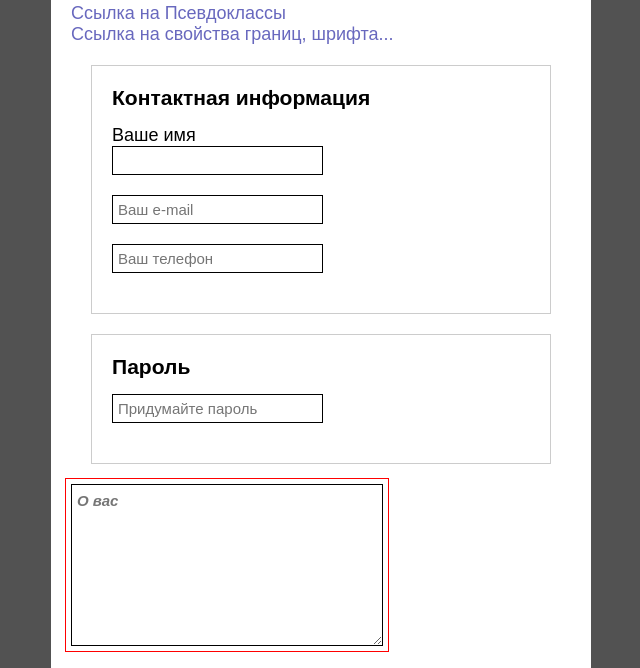
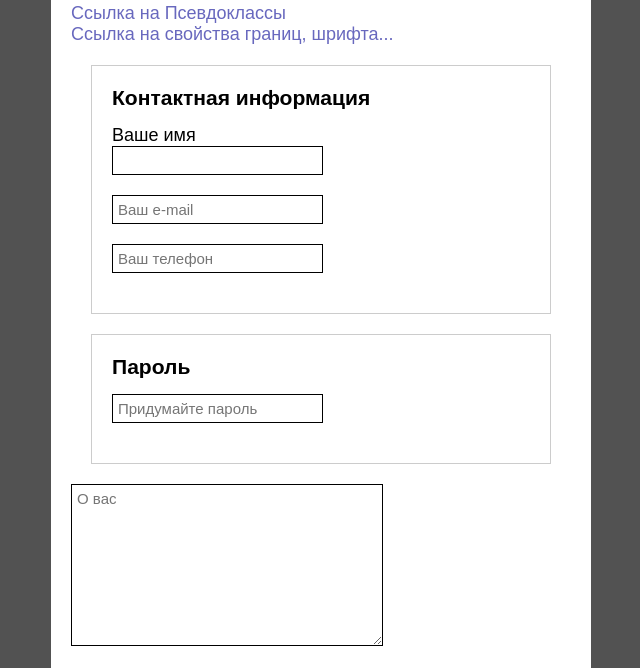
Before and after one commit to iiiRiSH/brainscloud, a plain HTML site: page 13_HTML-forms/index.html in a window 1280 px wide. Shown: the part 115-783 px from the top of the page, without its empty margins (319-959 px from the left). Drawn offline with Linux system fonts and the light colour scheme.

Commit message:
HTML-формы

```diff
--- a/13_HTML-forms/style.css
+++ b/13_HTML-forms/style.css
@@ -47,17 +47,15 @@ body {
 
 .form-textarea {
     width: 300px;
-    height: 150px;
+    min-height: 150px;
+    max-height: 250px;
     padding: 5px;
 
     border: 1px solid black;
-    outline: 1px solid red;
-    outline-offset: 5px;
+    resize: vertical;
 
     font-family: Arial, Helvetica, sans-serif;
     font-size: 15px;
-
-    font: bold italic 15px/1.5 Arial, sans-serif;
 }
 
 .form-textarea:focus {
@@ -102,6 +100,9 @@ body {
     background-color: rgb(44, 182, 109);
     border: 1px solid rgb(33, 150, 88);
     color: #fff;
+
+    transition: background-color 0.2s linear;
+
 }
 
 .btn:focus {
```
